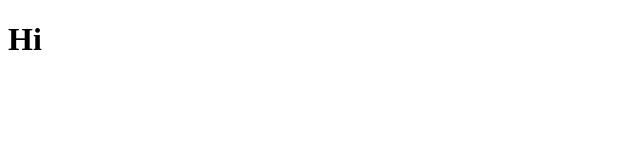
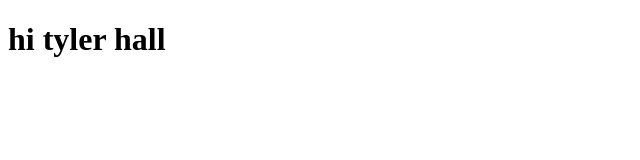
Before and after one commit to oxytog/oxytog.github.io, a plain HTML site: page index.html in a window 1280 px wide. Shown: the whole page, without its empty margins (0-640 px from the left). Drawn offline with Linux system fonts and the light colour scheme.

Commit message:
Update index.html

```diff
--- a/index.html
+++ b/index.html
@@ -6,6 +6,6 @@
   <title>Hi</title>
 </head>
 <body>
-  <h1>Hi</h1>
+  <h1>hi tyler hall<h1>
 </body>
 </html>
```
